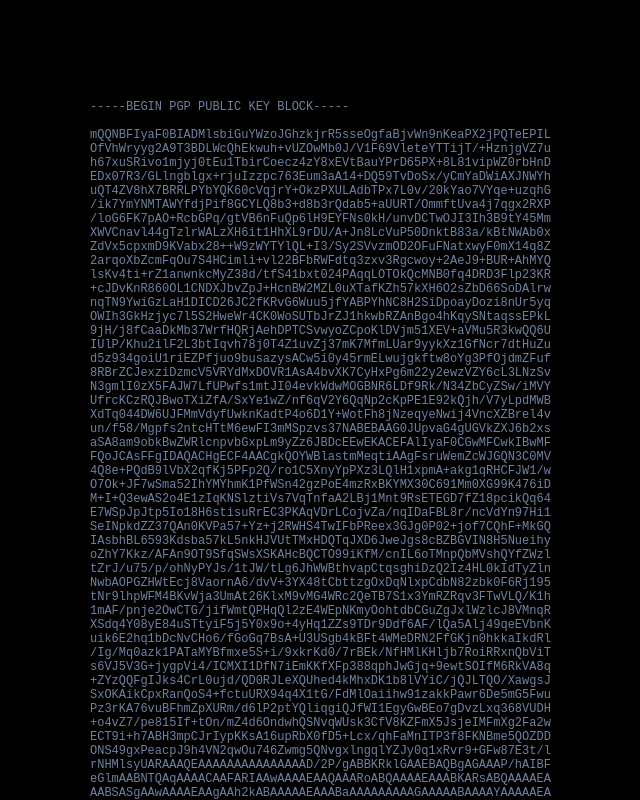
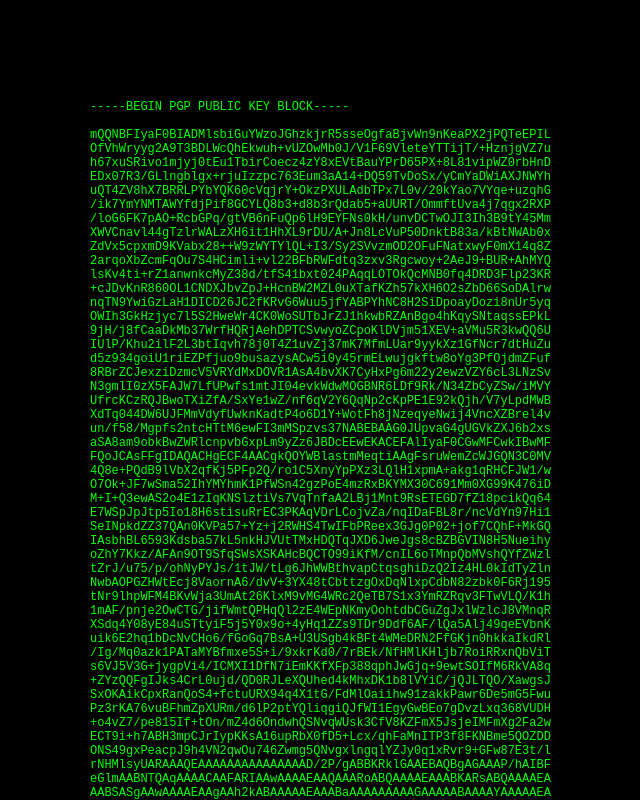
Before and after one commit to jpederzolli/jpederzolli.github.io, a plain HTML site: page index.html in a window 1280 px wide. Shown: the top 800 px of the page, without its empty margins (300-940 px from the left). Drawn offline with Linux system fonts and the light colour scheme.

Commit message:
color update

```diff
--- a/css/main_style.css
+++ b/css/main_style.css
@@ -5,7 +5,7 @@ div#gpg {
   margin-bottom: 100px;
   margin-right: auto;
   text-align: left;
-  color: rgb(110,130,160);
+  color: rgb(0,255,0);
   font-face: regular;
 }
 body { background-color:#000000; font-family: "Lucida Console", Monaco, monospace; font-size:12px; color:#666666; margin:0; padding:0; }
```
